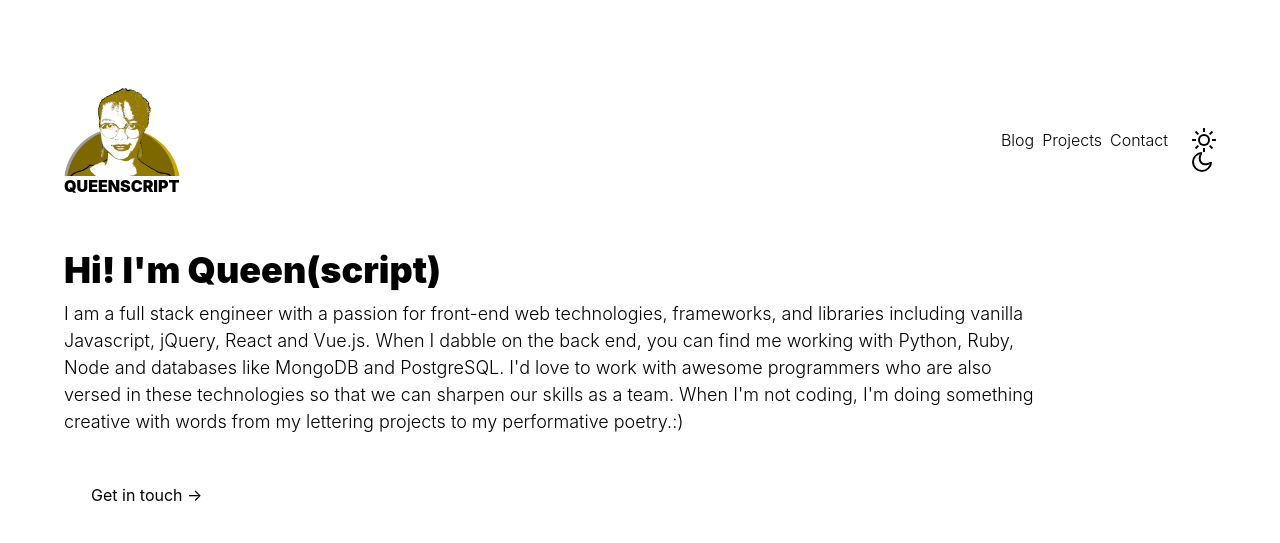
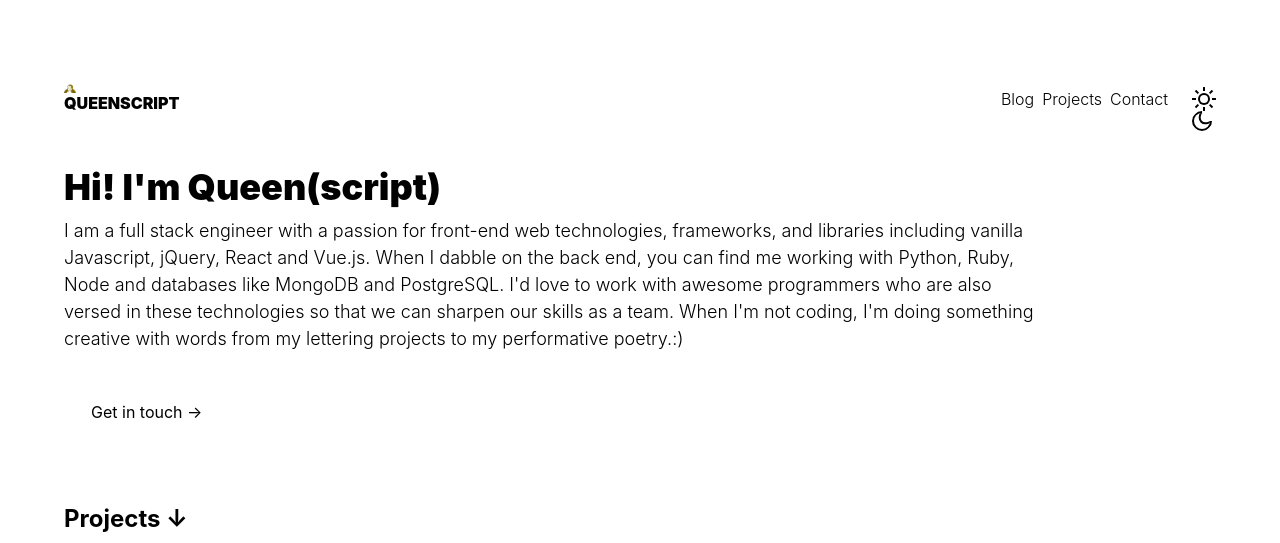
Before and after one commit to Queenscripts/queenscript1, a Gatsby site: page / in a window 1280 px wide. Shown: the top 543 px of the page. Built offline with nearby package versions, Linux system fonts and the light colour scheme; Gatsby itself is replaced by a stand-in of ours.

Commit message:
hero image overlay

```diff
--- a/src/styles/global.scss
+++ b/src/styles/global.scss
@@ -8,15 +8,7 @@ body {
 * {
   margin-top: 0
 }
-.hero{
-  position: absolute;
-  width: 100%;
-  height: 100%;
-  object-fit: cover;
-  object-position: center left;
-  transition: none 0s ease 0s;
-  mix-blend-mode: multiply;
-}
+
 aside{
   overflow: scroll;
 }
@@ -324,6 +316,10 @@ and (min-width: 768px) {
 .grids {
   grid-template-columns: 1fr 1fr;
 }
+.hero{
+  width: 10%;
+  height: 10%;
+}
 }
 @media only screen
   and (min-width: 1024px) {
@@ -346,10 +342,30 @@ body.dark {
   .gg-moon {
     display: none;
   }
+  .hero{
+    position: absolute;
+    width: 100%;
+    height: 100%;
+    object-fit: cover;
+    object-position: center left;
+    transition: none 0s ease 0s;
+    mix-blend-mode: color-burn;
+    border-radius: 50% 50%;
+  }
 }
 body.light {
   .gg-sun {
     display: none;
+  }
+  .hero{
+    position: absolute;
+    width: 100%;
+    height: 100%;
+    object-fit: cover;
+    object-position: center left;
+    transition: none 0s ease 0s;
+    mix-blend-mode: darken;
+    border-radius: 50% 50%;
   }
 }
 .mode-container {
@@ -433,4 +449,8 @@ body.light {
     justify-content: center;
     align-items: center;
   }
+  .hero{
+    width: 10%;
+    height: 10%;
+  }
 }
```
